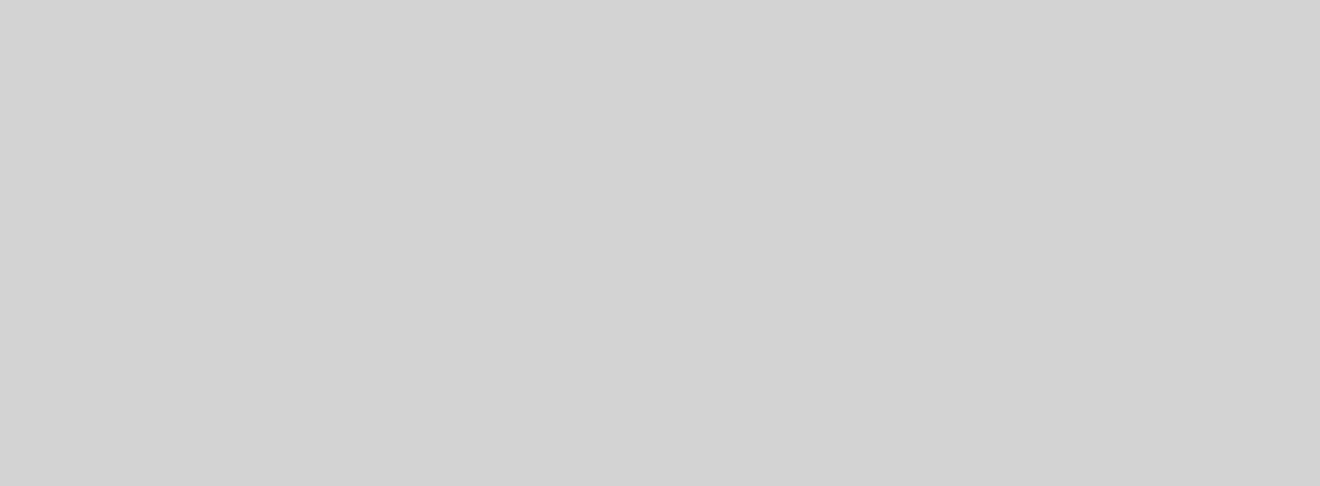
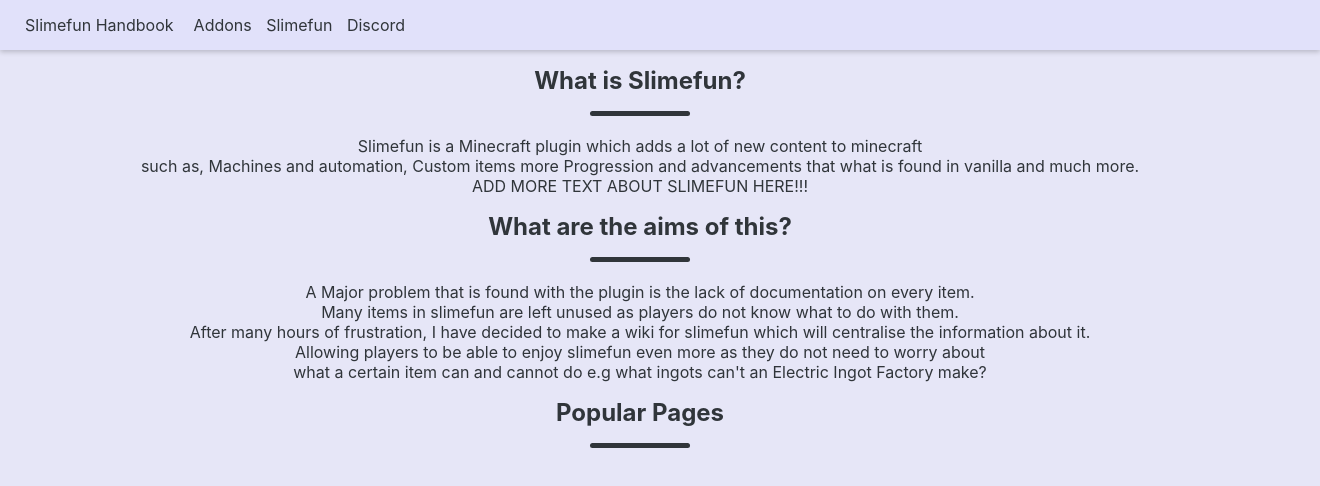
Before and after one commit to kura78/Slimefun-Wiki, a Nuxt app: page / in a window 1280 px wide. Shown: the top 486 px of the page, 1320 px wide, since content can reach past the window. Built offline with nearby package versions, Linux system fonts and the light colour scheme.

Commit message:
CSS Changes + Top bar
Will most likely change again

```diff
--- /dev/null
+++ b/components/header.vue
@@ -0,0 +1,14 @@
+<template>
+  <div>
+    <div class="headerContent sticky">
+      <div class="wordmark">
+        <a class="headerLink" href="#">Slimefun Handbook      </a>
+      </div>
+      <div class="headerLinksArea">
+        <a class="headerLink" href="#"> Addons   </a>
+        <a class="headerLink" href="#"> Slimefun   </a>
+        <a class="headerLink" href="https://discord.gg/A5GgDn56n6"> Discord   </a>
+    </div>
+    </div>
+  </div>
+</template>
--- a/pages/index.vue
+++ b/pages/index.vue
@@ -1,3 +1,33 @@
+<script>
+import Header from '../components/header.vue';
+</script>
 <template>
+    <Header/>
+    <title>Slimefun Handbook</title>
+<h1>What is Slimefun?</h1>
+<hr>
+<div class="text-box">Slimefun is a Minecraft plugin which adds a lot of new content to minecraft <br> such as,
+    Machines and automation, Custom items more Progression and advancements that what is found in vanilla and much more.<br>
+    ADD MORE TEXT ABOUT SLIMEFUN HERE!!!
+
+</div>
+
+<h1>What are the aims of this?</h1>
+<hr>
+<div class="text-box">
+    A Major problem that is found with the plugin is the lack of documentation on every item. <br>
+    Many items in slimefun are left unused as players do not know what to do with them.<br>
+    After many hours of frustration, I have decided to make a wiki for slimefun
+    which will centralise the information about it. <br>
+    Allowing players to be able to enjoy slimefun even more as they do not need to worry about <br>
+    what a certain item can and cannot do e.g what ingots can't an Electric Ingot Factory make?<br>
+</div>
+<h1>Popular Pages</h1>
+<hr>
+
+
+
+
+
 
 </template>
--- a/public/assets/style.css
+++ b/public/assets/style.css
@@ -1,27 +1,111 @@
 body {
   color: #30353A;
   font-family: Inter;
-    background-color: #D3D3D3;
+  margin: 0;
+  padding: 0;
+  background-color: #e6e6f7;
 }
 
 h1 {
   color: #30353A;
+  text-align: center;
+  flex: auto;
+  font-size: 24px;
+  font-weight: bold;
 }
 
-  h2 {
+hr {
+  border-radius: 10px;
+  height: 5px;
+  border: none;
+  background-color: #30353A;
+  width: 100px;
+  margin: 0 auto;
+  margin-bottom: 20px;
+}
+
+p {
+  text-align: center;
+}
+
+.text-box {
+  text-align: center;
+}
+
+.headerContent {
+  width: 100%;
+  max-width: auto;
+  padding: 15px 20px;
+  display: flex;
+  align-items: center;
+  background: #e1e1fa;
+  position: sticky;
+  top: 0;
+  box-shadow: 0 2px 5px rgba(0, 0, 0, 0.2);
+}
+
+
+.headerLinksArea {
+  margin-left: 10px;
+  margin-right: 10px;
+  flex-grow: 5;
+}
+
+.headerLink {
+  margin-left: 5px;
+  margin-right: 5px;
+  color: var(--txt1);
+  font-family: var(--font1);
+  font-weight: 400;
+  font-size: 16px;
+  text-decoration: none;
+  transition: .1s;
+}
+
+.headerLink:hover {
+  color: var(--txt3);
+  transition: .1s;
+}
+.content {
+  padding: 16px;
+  padding-top: 112px;
+}
+.dropdown {
+  position: relative;
+  display: inline-block;
+}
+
+.dropdownButton {
+
+  padding-right: 15px;
+  background-repeat: no-repeat;
+  background-position: right center;
+}
+
+.dropdownContent {
+
+  display: none;
+  position: absolute;
+  top: 100%;
+  left: 0;
+  background-color: #f9f9f9;
+  box-shadow: 0px 8px 16px 0px rgba(0, 0, 0, 0.2);
+  z-index: 1;
+}
+
+.dropdownContent a {
+
+  display: block;
+  padding: 10px;
+  text-decoration: none;
   color: #30353A;
 }
 
-  h3 {
-    color: #30353A;
-  }
-
-  p {
-    color: #5E574D;
+.dropdownContent a:hover {
+  background-color: #f1f1f1;
 }
 
 
-.topnav {
-    background-color: #333;
-    overflow: hidden;
+.dropdown:hover .dropdownContent {
+  display: block;
 }
```
Also changed, not shown: 1 other file (tests, documents, lock files or other folders). Lines whose indentation alone changed are shown as unchanged.
